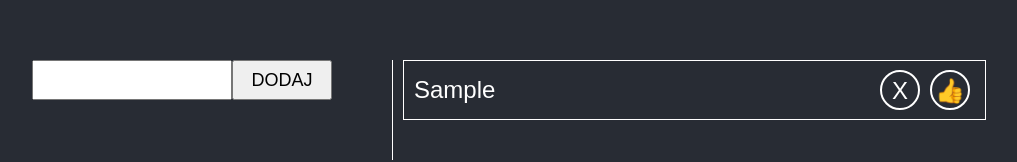
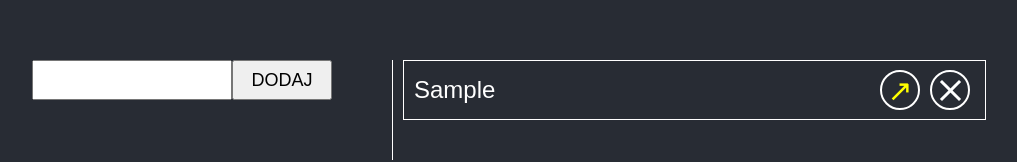
Before and after one commit to pawelsan/fav-music-list, a React (Create React App) app: page / in a window 1280 px wide. Both pictures are taken after typing "Sample" into the empty fields and a click on the button "DODAJ". Shown: the part 138-300 px from the top of the page, without its empty margins (106-1123 px from the left). Built offline with nearby package versions, Linux system fonts and the light colour scheme.

Commit message:
implement awarding, demoting, deleting items, add simple tooltip

```diff
--- a/src/App.js
+++ b/src/App.js
@@ -7,6 +7,7 @@ import classes from "./App.module.css";
 
 export const App = () => {
   const [list, setList] = useState([]);
+  const [best, setBest] = useState(null);
 
   const handleAddToList = (item) => {
     console.log(item);
@@ -15,10 +16,16 @@ export const App = () => {
 
   const handleAward = (id) => {
     console.log(id);
+    setBest(id);
+  };
+
+  const handleDemote = () => {
+    setBest(null);
   };
 
   const handleDelete = (id) => {
     console.log(id);
+    setList((prevList) => [...prevList.filter((item) => item.id !== id)]);
   };
 
   console.log(list);
@@ -31,7 +38,9 @@ export const App = () => {
           <Form onAddToList={handleAddToList}></Form>
           <List
             list={list}
+            best={best}
             handleAward={handleAward}
+            handleDemote={handleDemote}
             handleDelete={handleDelete}
           />
         </Container>
--- a/src/components/Item.js
+++ b/src/components/Item.js
@@ -1,16 +1,35 @@
+import { useState } from "react";
+import { Tooltip } from "./Tooltip";
 import classes from "./Item.module.css";
 
-export const Item = ({ item, id, onAward, onDelete }) => {
+export const Item = ({ item, id, best, onAward, onDemote, onDelete }) => {
+  const [show, setShow] = useState(false);
   return (
-    <li className={classes["item"]}>
+    <li
+      className={
+        best ? `${classes["item"]} ${classes["item--best"]}` : classes["item"]
+      }
+    >
       <span className={classes["item__name"]}>{item}</span>
       <div className={classes["item__action"]}>
-        <span className={classes["item__award"]} onClick={() => onAward(id)}>
-          &#128077;
+        <span
+          className={best ? classes["item__demote"] : classes["item__award"]}
+          onClick={best ? onDemote : () => onAward(id)}
+          onMouseEnter={() => setShow(true)}
+          onMouseLeave={() => setShow(false)}
+        >
+          {best ? <>&#8600;</> : <>&#8599;</>}
+          <Tooltip
+            show={show}
+            text={
+              best ? "Usuń z best of the best" : "Dodaj jako best of the best"
+            }
+          />
         </span>
-        <span className={classes["item__delete"]} onClick={() => onDelete(id)}>
-          X
-        </span>
+        <span
+          className={classes["item__delete"]}
+          onClick={() => onDelete(id)}
+        ></span>
       </div>
     </li>
   );
--- a/src/components/Item.module.css
+++ b/src/components/Item.module.css
@@ -7,11 +7,13 @@
   padding: 5px 10px;
   border: 1px solid white;
 }
+
 .item:hover {
   background-color: gray;
   border-color: gray;
   transition: 0.2s;
 }
+
 .item__name {
   flex-grow: 1;
   text-align: start;
@@ -20,11 +22,13 @@
 .item__action {
   width: 30%;
   display: flex;
-  flex-direction: row-reverse;
+  justify-content: flex-end;
 }
 
 .item__award,
+.item__demote,
 .item__delete {
+  position: relative;
   width: 40px;
   height: 40px;
   line-height: 38px;
@@ -34,15 +38,71 @@
   transition: 0.2s;
 }
 
+.item__delete {
+  position: relative;
+}
+
 .item__award:hover,
+.item__demote:hover,
 .item__delete:hover {
   cursor: pointer;
+}
+
+.item__delete::before,
+.item__delete::after {
+  position: absolute;
+  top: 17px;
+  left: 5px;
+  content: "";
+  width: 75%;
+  height: 3px;
+  background-color: white;
+}
+
+.item__delete::before {
+  transform: rotate(45deg);
+}
+
+.item__delete::after {
+  transform: rotate(-45deg);
 }
 
 .item__delete:hover {
   background-color: red;
 }
 
+.item__award,
+.item__demote {
+  font-size: 30px;
+}
+
+.item__award {
+  color: yellow;
+}
+
 .item__award:hover {
   background-color: green;
 }
+
+.item--best {
+  background-color: gold;
+  color: #282c34;
+}
+
+.item--best .item__delete {
+  border-color: #282c34;
+}
+
+.item--best .item__delete::before,
+.item--best .item__delete::after {
+  background-color: #282c34;
+}
+
+.item__demote {
+  border: 2px solid #282c34;
+  border-radius: 50%;
+}
+
+.item__demote:hover {
+  background-color: yellow;
+}
--- a/src/components/List.js
+++ b/src/components/List.js
@@ -1,7 +1,13 @@
 import { Item } from "./Item";
 import classes from "./List.module.css";
 
-export const List = ({ list, handleAward, handleDelete }) => {
+export const List = ({
+  list,
+  best,
+  handleAward,
+  handleDemote,
+  handleDelete,
+}) => {
   return (
     <ul className={classes["list"]}>
       {list.length ? (
@@ -9,8 +15,10 @@ export const List = ({ list, handleAward, handleDelete }) => {
           <Item
             key={item.id}
             id={item.id}
+            best={item.id === best}
             item={item.name}
             onAward={handleAward}
+            onDemote={handleDemote}
             onDelete={handleDelete}
           />
         ))
--- /dev/null
+++ b/src/components/Tooltip.js
@@ -0,0 +1,16 @@
+import classes from "./Tooltip.module.css";
+
+export const Tooltip = ({ show, text }) => {
+  return (
+    <div
+      className={
+        show
+          ? `${classes["tooltip"]} ${classes["tooltip--visible"]}`
+          : classes["tooltip"]
+      }
+    >
+      {text}
+      <span className={classes["tooltip__arrow"]} />
+    </div>
+  );
+};
--- /dev/null
+++ b/src/components/Tooltip.module.css
@@ -0,0 +1,24 @@
+.tooltip {
+  position: absolute;
+  top: calc(100% + 5px);
+  background: black;
+  width: 200px;
+  color: #fff;
+  padding: 5px;
+  border-radius: 5px;
+  display: none;
+  z-index: 1;
+}
+
+.tooltip--visible {
+  display: block;
+}
+
+.tooltip__arrow {
+  position: absolute;
+  top: -10px;
+  left: 20%;
+  border-width: 5px;
+  border-style: solid;
+  border-color: transparent transparent black transparent;
+}
```
